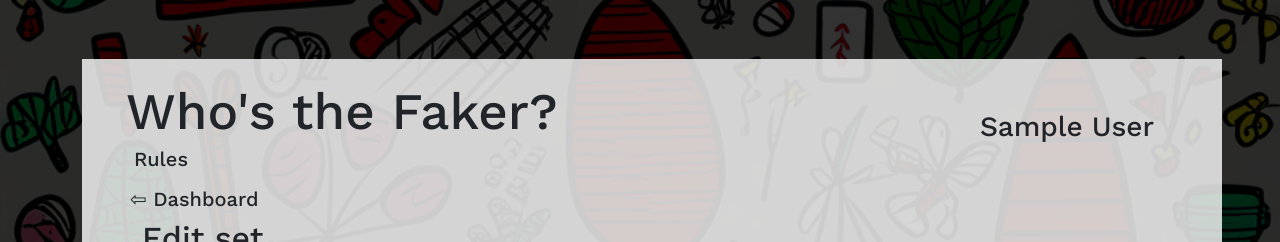
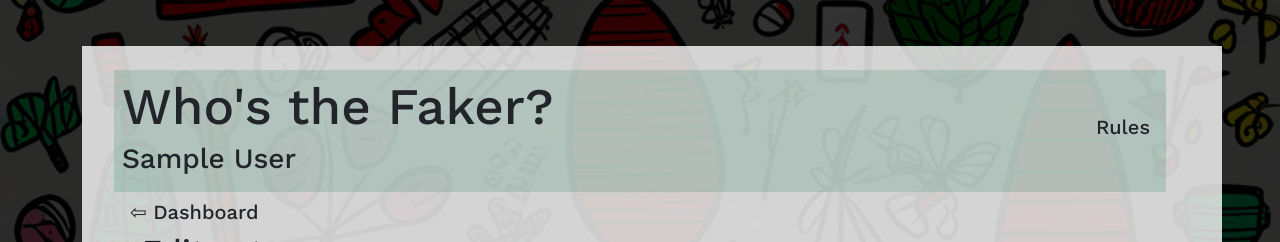
Before and after one commit to 88potatoes/whodafaker, a React (Vite) app: page /createset in a window 1280 px wide. Shown: the part 140-382 px from the top of the page. Built offline with nearby package versions, Linux system fonts and the light colour scheme; no server answers; sample sign-in values are in the browser's storage.

Commit message:
changing styles on singup and header

```diff
--- a/src/components/Header.tsx
+++ b/src/components/Header.tsx
@@ -18,22 +18,26 @@ function Header({ username, hasLogout = true }: HeaderProps) {
     }
 
     return (
-        <div className="row align-items-center m-2">
+        <div className="row align-items-center m-2 secondarysection">
+            <div className="p-2 d-flex align-items-center">
                 <div className="col-9">
                     <h1>Who's the Faker?</h1>
+                    <h3>{username}</h3>
+                </div>
+                <div className="col-3 text-end">
                     <div className="px-2 hoverablecard" onClick={openRules}><h5>Rules</h5></div>
                     <dialog id="rulesdialog" className="position-relative">
                         <div className="position-fixed hoverablecard" onClick={() => {
                             rulesDialog.close();
                         }}><h5>Close rules</h5></div>
-                    <Rules/>
+                        <Rules />
                     </dialog>
-            </div>
-            <div className="col-3 text-end">
-                <h3>{username}</h3>
                     {hasLogout &&
                         <h4 onClick={handleLogout} className="interactive_text">Logout</h4>
                     }
+                </div>
+
+
             </div>
         </div>
     );
--- a/src/pages/Signup.tsx
+++ b/src/pages/Signup.tsx
@@ -52,7 +52,7 @@ function Signup() {
                     </div>
                     <form onSubmit={emailSignup} className="d-flex flex-column col-6 justify-content-center align-items-center mb-2 w-100">
                         <div className="d-flex flex-column align-items-start">
-                            <label htmlFor="username">Email</label>
+                            <label htmlFor="username">Username</label>
                             <input type="text" id="username" required />
                         </div>
                         <div className="d-flex flex-column align-items-start">
```
Lines whose indentation alone changed are shown as unchanged.
